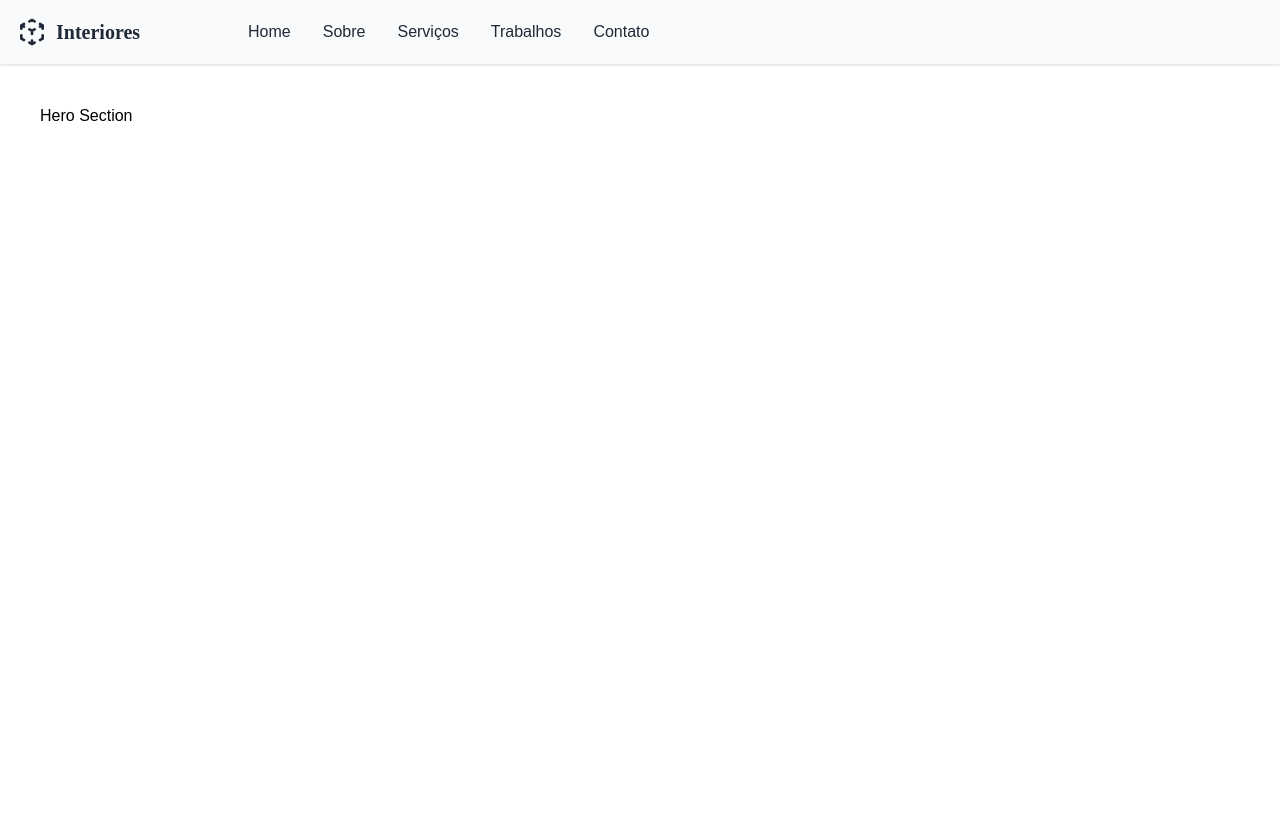
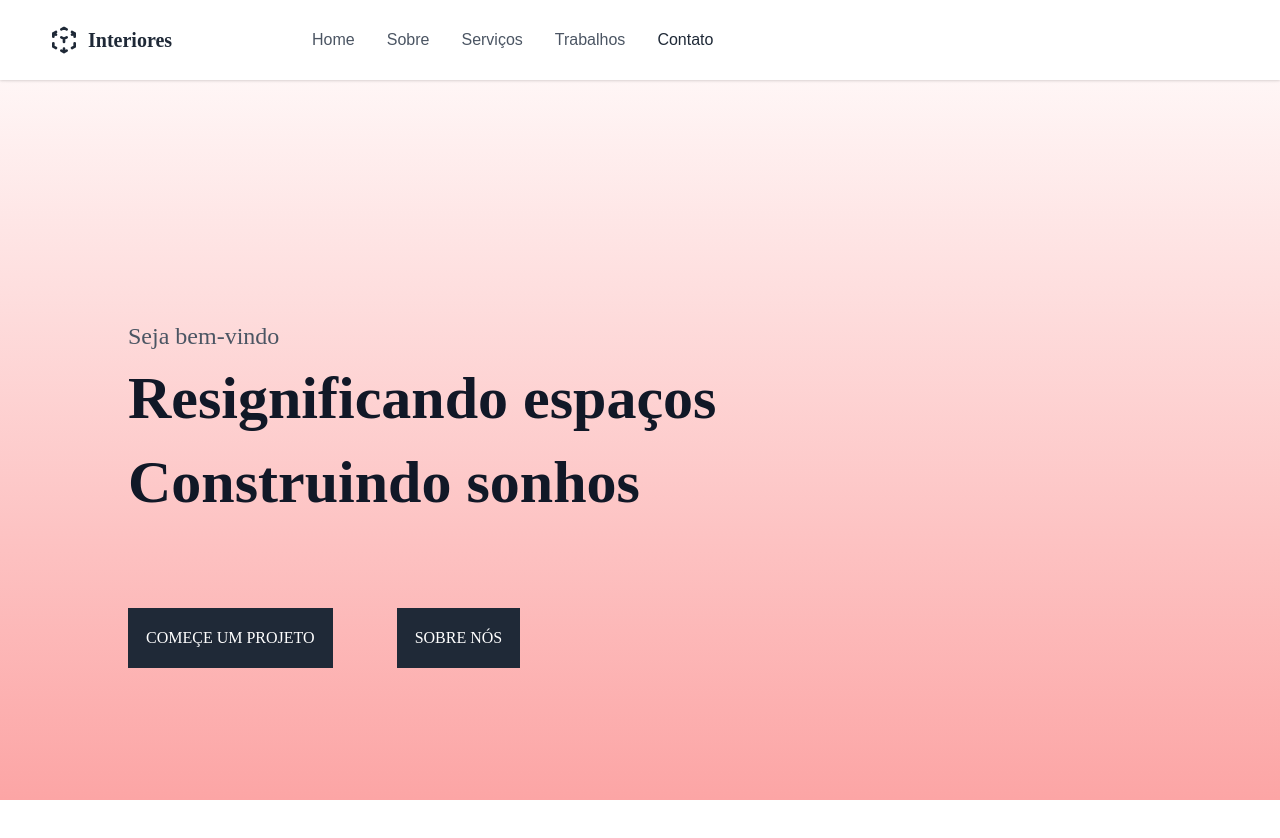
Before and after one commit to RenatoFilipi/alfa, a Nuxt app: page / in a window 1280 px wide. Shown: the top 838 px of the page. After the commit the page ends 800 px from the top, so only its background shows below. Built offline with nearby package versions, Linux system fonts and the light colour scheme.

Commit message:
design inicial do hero

```diff
--- a/components/pages/main/hero-section.vue
+++ b/components/pages/main/hero-section.vue
@@ -1,5 +1,27 @@
 <template lang="">
-  <div class="h-screen font-pp">Hero Section</div>
+  <section
+    class="h-screen font-pp relative bg-gradient-to-t from-red-300 to-white"
+  >
+    <div class="pt-80 w-4/5 my-0 mx-auto">
+      <h3 class="font-dm text-gray-600 text-2xl mb-4">Seja bem-vindo</h3>
+      <div class="font-dm flex-row space-y-6 text-gray-900">
+        <h1 class="text-6xl font-bold">Resignificando espaços</h1>
+        <h1 class="text-6xl font-bold">Construindo sonhos</h1>
+      </div>
+      <div class="mt-24 flex space-x-16">
+        <button
+          class="transition ease-in-out border-2 p-4 border-gray-800 font-medium font-dm hover:bg-transparent text-white hover:text-gray-800 bg-gray-800"
+        >
+          COMEÇE UM PROJETO
+        </button>
+        <button
+          class="transition ease-in-out border-2 p-4 border-gray-800 font-medium font-dm hover:bg-transparent text-white hover:text-gray-800 bg-gray-800"
+        >
+          SOBRE NÓS
+        </button>
+      </div>
+    </div>
+  </section>
 </template>
 <script>
 export default {
--- a/components/shared/top-menu.vue
+++ b/components/shared/top-menu.vue
@@ -1,7 +1,7 @@
 <template lang="">
-  <div class="fixed flex top-0 w-screen font-pp bg-gray-50 shadow h-16">
+  <div class="fixed flex top-0 w-screen font-pp h-20 z-10 shadow bg-white">
     <nuxt-link
-      class="text-gray-800 font-dm flex items-center space-x-2 px-4"
+      class="transition ease-in-out text-gray-800 font-dm flex items-center space-x-2 px-12 hover:text-red-400"
       to="/"
       ><svg
         xmlns="http://www.w3.org/2000/svg"
@@ -20,27 +20,27 @@
     >
     <nav class="flex items-center ml-20 space-x-2">
       <nuxt-link
-        class="font-pp hover:bg-gray-200 p-3 rounded-md text-gray-800"
+        class="font-pp hover:bg-gray-100 p-3 rounded-md text-gray-600"
         to=""
         >Home</nuxt-link
       >
       <nuxt-link
-        class="font-pp hover:bg-gray-200 p-3 rounded-md text-gray-800"
+        class="font-pp hover:bg-gray-100 p-3 rounded-md text-gray-600"
         to=""
         >Sobre</nuxt-link
       >
       <nuxt-link
-        class="font-pp hover:bg-gray-200 p-3 rounded-md text-gray-800"
+        class="font-pp hover:bg-gray-100 p-3 rounded-md text-gray-600"
         to=""
         >Serviços</nuxt-link
       >
       <nuxt-link
-        class="font-pp hover:bg-gray-200 p-3 rounded-md text-gray-800"
+        class="font-pp hover:bg-gray-100 p-3 rounded-md text-gray-600"
         to=""
         >Trabalhos</nuxt-link
       >
       <nuxt-link
-        class="font-pp hover:bg-gray-200 p-3 rounded-md text-gray-800"
+        class="font-pp hover:bg-gray-100 p-3 rounded-md text-gray-800"
         to=""
         >Contato</nuxt-link
       >
--- a/layouts/main-lay.vue
+++ b/layouts/main-lay.vue
@@ -2,7 +2,7 @@
   <div class="">
     <top-menu v-if="true" />
     <side-menu v-if="false" />
-    <div class="p-10 mt-16">
+    <div>
       <Nuxt />
     </div>
   </div>
--- a/tailwind.config.js
+++ b/tailwind.config.js
@@ -10,6 +10,10 @@ module.exports = {
   darkMode: false, // or 'media' or 'class'
   theme: {
     extend: {
+      // backgroundImage: {
+      //   'hero-a': "url('/assets/images/herobg.jpg')",
+      //   'hero-b': "url('/assets/images/herobg2.jpeg')",
+      // },
       fontFamily: {
         dm: "'DM Mono', serif",
         pp: "'Poppins', sans-serif",
```
Also changed, not shown: static/images/herobg2.jpeg (added), 1 other file (tests, documents, lock files or other folders).
